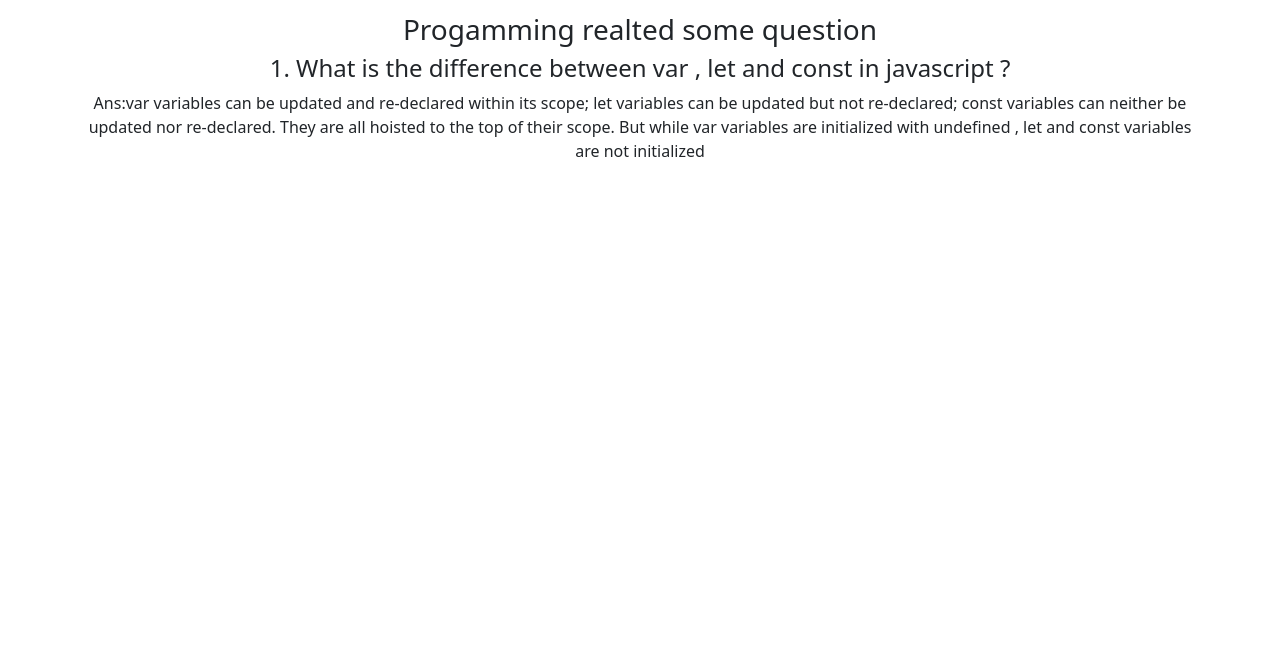
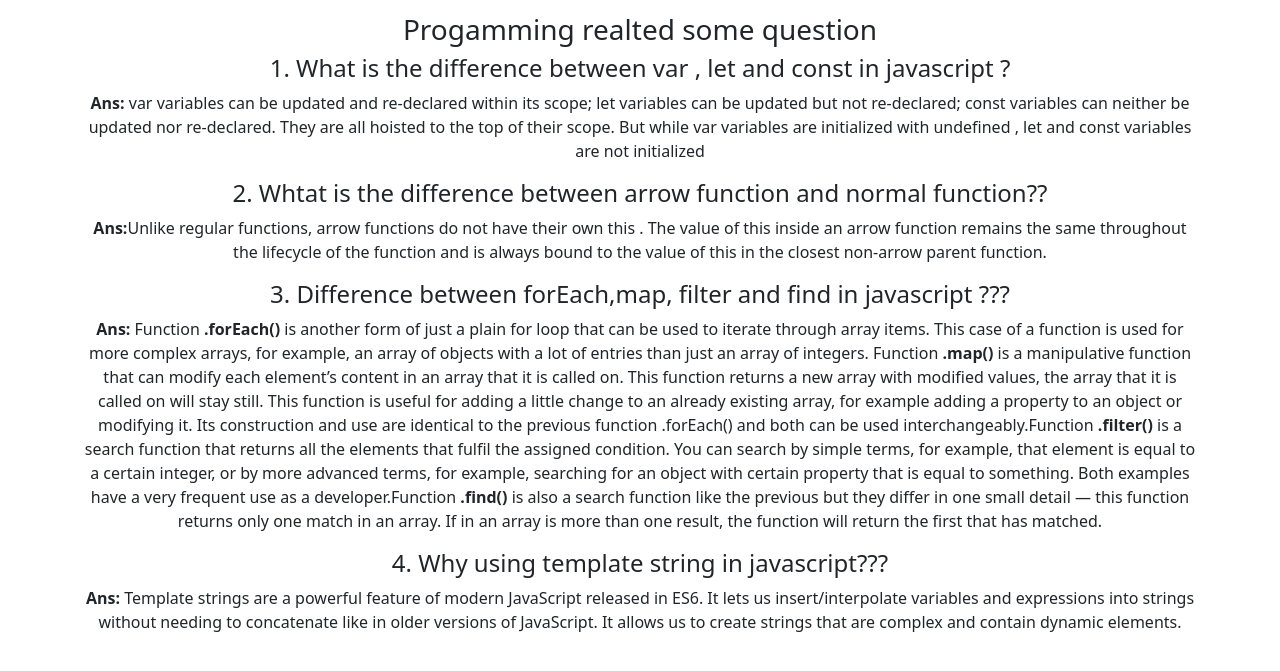
Before and after one commit to rimon005/news-portal, a plain HTML site: page blog.html in a window 1280 px wide. Shown: the part 341-1012 px from the top of the page. Before the commit the page ends 800 px from the top, so only its background shows below. Drawn offline with nearby package versions, Linux system fonts and the light colour scheme.

Commit message:
added all question in blog page

```diff
--- a/blog.html
+++ b/blog.html
@@ -36,14 +36,25 @@
        <main>
         <section class="container text-center mb-5">
             <h2 class=" text-center mb-5"> The Jaggo News of Plain English Programmers Welcomes You</h2>
+            <h2>Plain English Programming</h2>
 
             <div>
-                <h2>Plain English Programming</h2>
                 <p class="mt-4">Having programmed for many years in many languages, I often find myself thinking in English pseudo-code, then I translate my thoughts into whatever artificial syntax I’m working with at the time. So one day I thought, “Why not simply code at a natural language level and skip the translation step?” My elder son (also a programmer) and I talked it over, and we decided to test the theory. Specifically, we wanted to know:</p>
                 <h3 class="">Progamming realted some question </h3>
                 <h4> 1.    What is the difference between var , let and const in javascript ?</h4>
-                <p class="">Ans:var variables can be updated and re-declared within its scope; let variables can be updated but not re-declared; const variables can neither be updated nor re-declared. They are all hoisted to the top of their scope. But while var variables are initialized with undefined , let and const variables are not initialized</p>
+                <p class=""><span class="fw-bold">Ans:</span> var variables can be updated and re-declared within its scope; let variables can be updated but not re-declared; const variables can neither be updated nor re-declared. They are all hoisted to the top of their scope. But while var variables are initialized with undefined , let and const variables are not initialized</p>
 
+                <h4>2.  Whtat is the difference between arrow function and normal function??</h4>
+                <P><span class="fw-bold">Ans:</span>Unlike regular functions, arrow functions do not have their own this . The value of this inside an arrow function remains the same throughout the lifecycle of the function and is always bound to the value of this in the closest non-arrow parent function.</P>
+
+                <h4>3. Difference  between forEach,map, filter and find in javascript ??? </h4>
+
+                <P> <span class="fw-bold">Ans:</span> Function <span class=" fw-bold">.forEach()</span> is another form of just a plain for loop that can be used to iterate through array items. This case of a function is used for more complex arrays, for example, an array of objects with a lot of entries than just an array of integers.
+                    Function<span class=" fw-bold"> .map() </span> is a manipulative function that can modify each element’s content in an array that it is called on. This function returns a new array with modified values, the array that it is called on will stay still. This function is useful for adding a little change to an already existing array, for example adding a property to an object or modifying it. Its construction and use are identical to the previous function .forEach() and both can be used interchangeably.Function <span class=" fw-bold">.filter() </span> is a search function that returns all the elements that fulfil the assigned condition. You can search by simple terms, for example, that element is equal to a certain integer, or by more advanced terms, for example, searching for an object with certain property that is equal to something. Both examples have a very frequent use as a developer.Function <span class=" fw-bold"> .find() </span> is also a search function like the previous but they differ in one small detail — this function returns only one match in an array. If in an array is more than one result, the function will return the first that has matched.
+                </P>
+
+                <h4>4.  Why using template string in javascript???</h4>
+                <p> <span class="fw-bold">Ans:</span>  Template strings are a powerful feature of modern JavaScript released in ES6. It lets us insert/interpolate variables and expressions into strings without needing to concatenate like in older versions of JavaScript. It allows us to create strings that are complex and contain dynamic elements.</p>
             </div>
         </section>
        </main>
--- a/main.js
+++ b/main.js
@@ -88,7 +88,7 @@ const searchFood = () => {
   searchField.value = "";
 };
 
-allNews("01");
+allNews("08");
 
 const loadNewsDetails = async (id) => {
   const url = `https://openapi.programming-hero.com/api/news/${id}`;
@@ -122,6 +122,7 @@ const displayNewsDetails = (news) => {
                       <p class="card-text">${news.author.published_date}</p>
                   </div>
               </div>
+              <div class="mt-5"><i class="fa fa-light fa-eye"></i>  ${news.total_view}</div>
 
           </div>
         </div>
```
